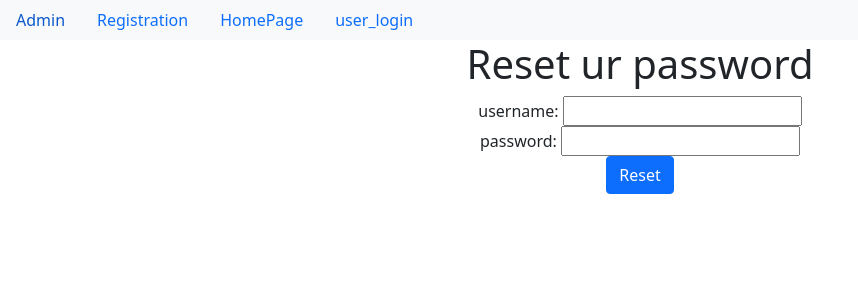
After one commit to likith567/project25, a Django app: page /forgot_password/ in a window 1280 px wide. The commit adds this page. Shown: the top 300 px of the page, without its empty margins (0-858 px from the left). Run offline with Django 3.2, Linux system fonts and the light colour scheme.

Commit message:
first commit

```diff
--- a/app/views.py
+++ b/app/views.py
@@ -59,3 +59,39 @@ def user_login(request):
 def user_logout(request):
     logout(request)
     return HttpResponseRedirect(reverse('home'))
+
+@login_required
+def profile(request):
+    username=request.session['username']
+    user=User.objects.get(username=username)
+    profile=Profile.objects.get(user=user)
+
+    return render(request,'profile.html',context={'user':user,'profile':profile})
+
+@login_required
+def change_password(request):
+    if request.method=='POST':
+        username=request.session['username']
+        password=request.POST['password']
+        user=User.objects.get(username=username)
+        user.set_password(password)
+        user.save()
+        return HttpResponse('password is changed successfully')
+
+
+
+    return render(request,'change_password.html')
+
+
+def forgot_password(request):
+    if request.method=='POST':
+        username=request.POST['username']
+        password=request.POST['password']
+        user=User.objects.filter(username=username)
+        if user:
+            user[0].set_password(password)
+            user.save()
+            return HttpResponse('reset of password done Successfully')
+        else:
+            return HttpResponse('please eneter correct user')
+    return render(request,'forgot_password.html')
--- a/project25/settings.py
+++ b/project25/settings.py
@@ -132,7 +132,7 @@ DEFAULT_AUTO_FIELD = 'django.db.models.BigAutoField'
 
 EMAIL_HOST='smtp.gmail.com'
 EMAIL_HOST_USER='likithnani567@gmail.com'
-EMAIL_HOST_PASSWORD=''
+EMAIL_HOST_PASSWORD='6301465818'
 EMAIL_USE_SSL=False
 EMAIL_USE_TLS=True
 EMAIL_PORT=587
--- a/project25/urls.py
+++ b/project25/urls.py
@@ -25,6 +25,9 @@ urlpatterns = [
     path('home/',home,name='home'),
     path('user_login/',user_login,name='user_login'),
     path('user_logout/',user_logout,name='user_logout'),
+    path('profile/',profile,name='profile'),
+    path('change_password/',change_password,name='change_password'),
+    path('forgot_password/',forgot_password,name='forgot_password'),
 
 
 
--- a/templates/dummy.html
+++ b/templates/dummy.html
@@ -19,6 +19,8 @@
 
         {% if user.is_authenticated %}
         <a class='nav-link' href="{% url 'user_logout' %}">user_logout</a>
+        <a class='nav-link' href="{% url 'profile' %}">Profile</a>
+        <a class='nav-link' href="{% url 'change_password' %}">change_password</a>
 
         {% else %}
         <a class='nav-link' href="{% url 'user_login' %}">user_login</a>
--- /dev/null
+++ b/templates/forgot_password.html
@@ -0,0 +1,23 @@
+{% extends 'dummy.html' %}
+
+{% block title %}
+    <title>Forgot password</title>
+ {% endblock %}
+
+
+ {% block body_block %}
+
+<center>
+    <h1>Reset ur password</h1>
+
+    <form method="POST">
+        {% csrf_token %}
+        username:
+        <input type="text" name="username" id="password"><br>
+        password:
+        <input type="password" name="password" id="password"><br>
+        <input type="submit" value="Reset" class='btn btn-primary'>
+    </form>
+    </center>
+
+{% endblock %}
```
Also changed, not shown: templates/change_password.html (added, +24 -0 lines), templates/profile.html (added, +18 -0 lines), templates/register.html (+16 -12 lines), db.sqlite3, media/profile_pic/good.jpg (added), media/profile_pic/nice.png (added), media/profile_pic/nice_Iq6Wt9G.png (added), media/profile_pic/nice_OzwVgnF.png (added), media/profile_pic/nice_zdaamOa.png (added).
